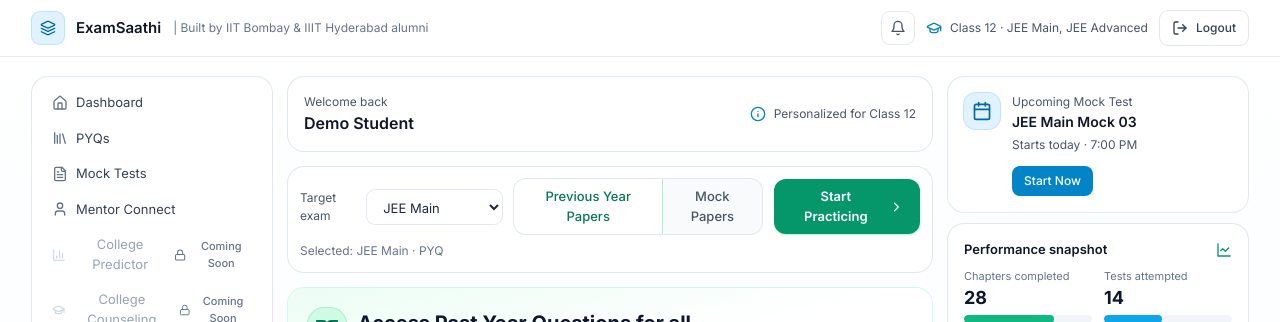
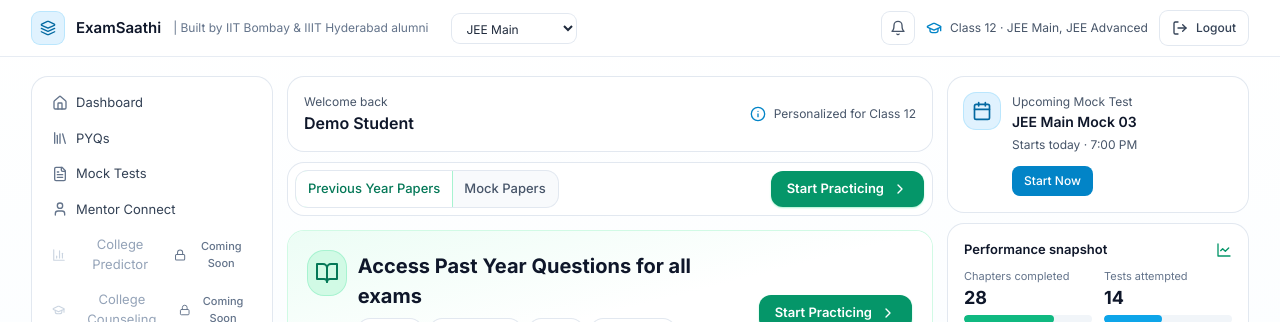
Before and after one commit to flamesResource6/frontend-repo_q7ovtfqp_aeqpc4, a React (Vite) app: page /dashboard#jee-main in a window 1280 px wide. Shown: the top 322 px of the page. Built offline with nearby package versions, Linux system fonts and the light colour scheme; a web font is replaced by a local one.

Commit message:
Update project prj_q7ovtfqp - 2025-11-20T21:38:32.244Z

```diff
--- a/src/components/Dashboard.jsx
+++ b/src/components/Dashboard.jsx
@@ -225,6 +225,19 @@
             </div>
             <div className="text-[15px] font-semibold text-slate-900">ExamSaathi</div>
             <div className="hidden sm:block text-[12px] text-slate-500">| Built by IIT Bombay & IIIT Hyderabad alumni</div>
+            {/* Target exam dropdown in navbar */}
+            <div className="ml-3">
+              <select
+                value={selectedExam || ""}
+                onChange={(e) => setSelectedExam(e.target.value)}
+                className="text-[12px] rounded-lg ring-1 ring-slate-200 bg-white px-2.5 py-1.5 text-slate-800 focus:outline-none focus:ring-2 focus:ring-sky-300"
+              >
+                {!selectedExam ? <option value="" disabled>Select exam</option> : null}
+                {EXAMS.map((ex) => (
+                  <option key={ex.id} value={ex.id}>{ex.label}</option>
+                ))}
+              </select>
+            </div>
           </div>
           <div className="flex items-center gap-3">
             <button className="relative h-8 w-8 rounded-lg bg-white ring-1 ring-slate-200 text-slate-600 hover:bg-slate-50 grid place-items-center">
@@ -321,7 +334,7 @@
         {/* Main Content */}
         <main>
           {/* Welcome strip */}
-          <div className="rounded-2xl bg-white ring-1 ring-slate-200 p-4 mb-4">
+          <div className="rounded-2xl bg-white ring-1 ring-slate-200 p-4 mb-3">
             <div className="flex items-center justify-between gap-3">
               <div>
                 <div className="text-[12px] text-slate-600">Welcome back</div>
@@ -336,25 +349,9 @@
             </div>
           </div>
 
-          {/* Top controls: Exam dropdown + Tabs + Primary CTA */}
-          <div className="rounded-2xl bg-white ring-1 ring-slate-200 p-3 mb-4">
-            <div className="flex flex-col md:flex-row md:items-center md:justify-between gap-3">
-              {/* Exam dropdown */}
-              <div className="flex items-center gap-2">
-                <span className="text-[12px] text-slate-600">Target exam</span>
-                <select
-                  value={selectedExam || ""}
-                  onChange={(e) => setSelectedExam(e.target.value)}
-                  className="text-[13px] rounded-lg ring-1 ring-slate-200 bg-white px-3 py-2 text-slate-800 focus:outline-none focus:ring-2 focus:ring-sky-300"
-                >
-                  {!selectedExam ? <option value="" disabled>Select exam</option> : null}
-                  {EXAMS.map((ex) => (
-                    <option key={ex.id} value={ex.id}>{ex.label}</option>
-                  ))}
-                </select>
-              </div>
-
-              {/* Tabs */}
+          {/* Tabs + CTA bar (no exam selector here anymore) */}
+          <div className="rounded-2xl bg-white ring-1 ring-slate-200 p-2 mb-4">
+            <div className="flex flex-col sm:flex-row sm:items-center sm:justify-between gap-2">
               <div className="flex items-center rounded-xl ring-1 ring-slate-200 bg-slate-50 overflow-hidden">
                 <button
                   onClick={() => setMode("pyq")}
@@ -373,8 +370,6 @@
                   Mock Papers
                 </button>
               </div>
-
-              {/* Primary CTA */}
               <div className="flex items-center">
                 {mode === "pyq" ? (
                   <button onClick={startPractice} className="inline-flex items-center gap-2 px-4 py-2 rounded-xl bg-emerald-600 hover:bg-emerald-700 text-white text-[13px] font-semibold shadow-sm shadow-emerald-200">
@@ -389,9 +384,6 @@
                 )}
               </div>
             </div>
-            {selectedExam ? (
-              <div className="mt-2 text-[12px] text-slate-500">Selected: {examLabel} · {mode === 'pyq' ? 'PYQ' : 'Mock Papers'}</div>
-            ) : null}
           </div>
 
           {/* 1. PYQs Module - Hero */}
```
Also changed, not shown: 1 other file (tests, documents, lock files or other folders).
